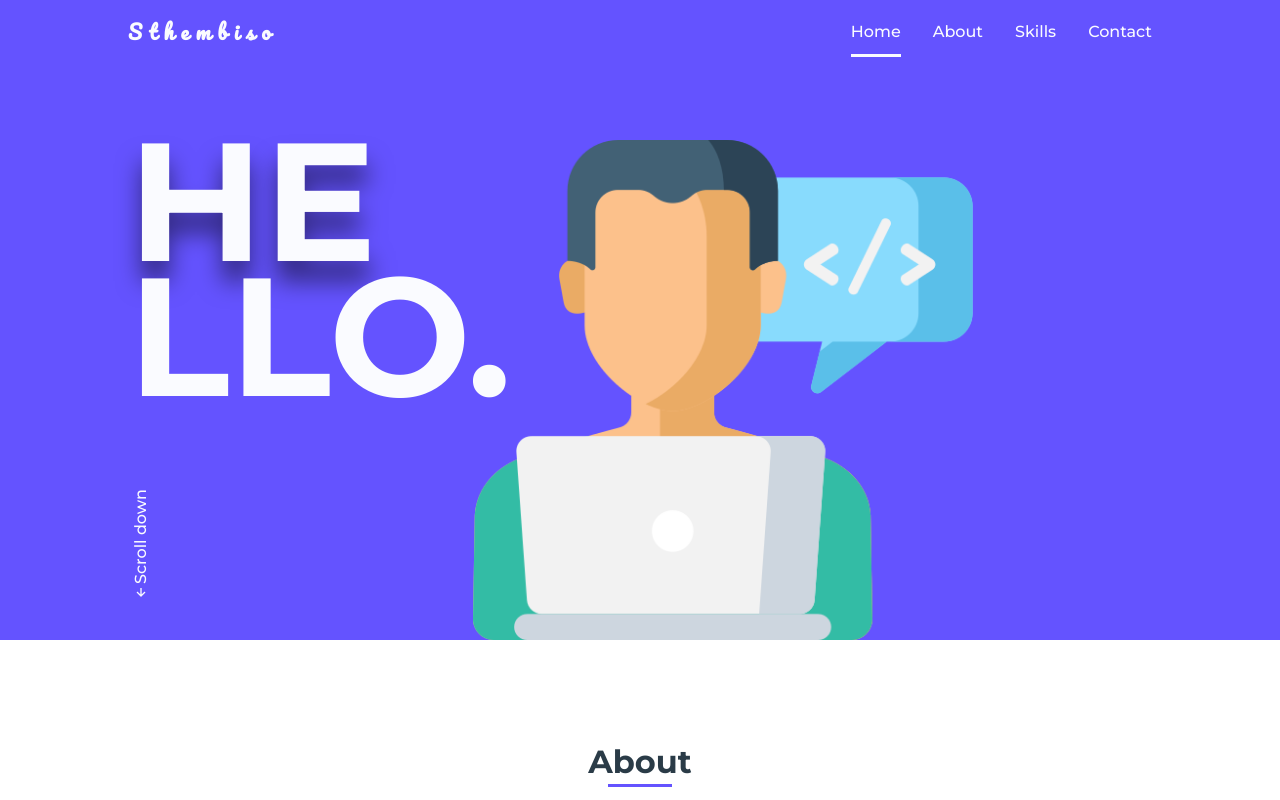
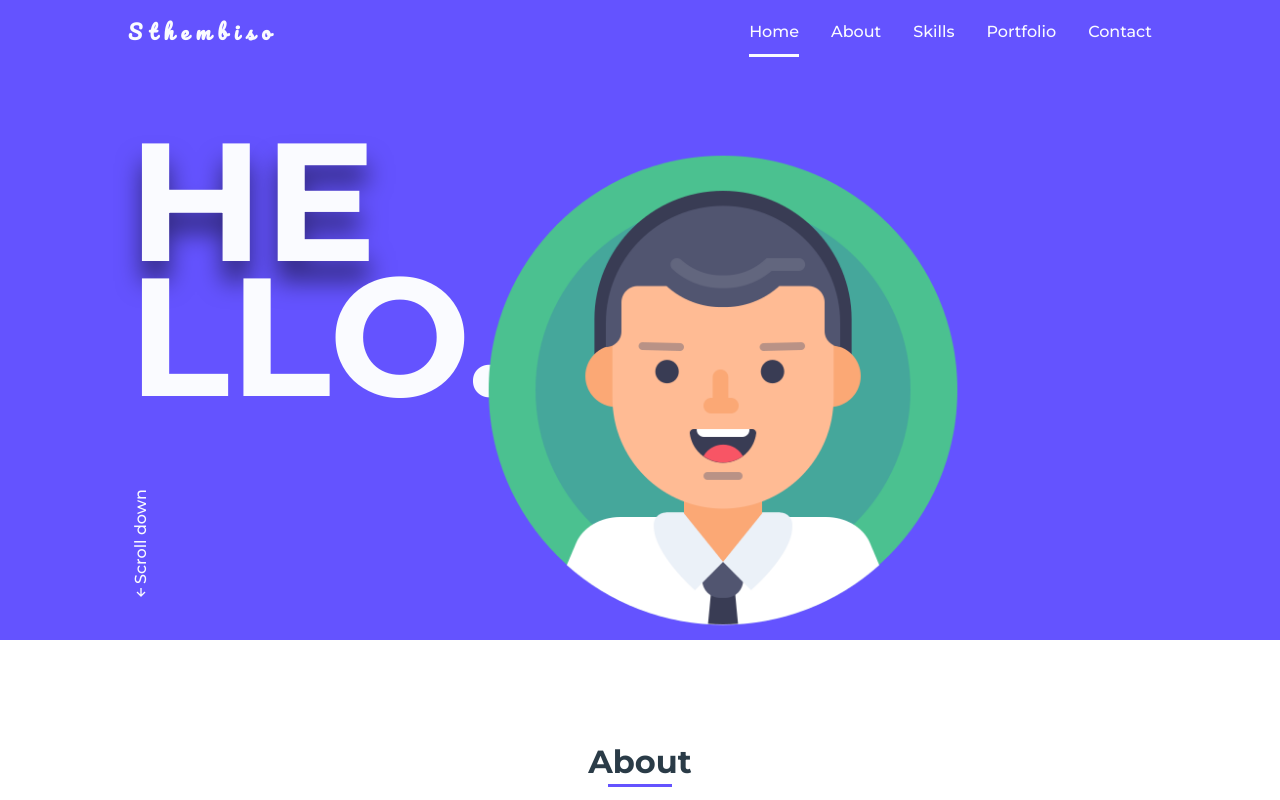
Before and after one commit to Sthesb/My-Portfolio, a plain HTML site: page index.html in a window 1280 px wide. Shown: the top 800 px of the page. Drawn offline with nearby package versions, Linux system fonts and the light colour scheme.

Commit message:
Change here pic and navigation bar

```diff
--- a/index.html
+++ b/index.html
@@ -25,7 +25,7 @@
                         <li class="nav__item"><a href="#home" class="nav__link active">Home</a></li>
                         <li class="nav__item"><a href="#about" class="nav__link">About</a></li>
                         <li class="nav__item"><a href="#skills" class="nav__link">Skills</a></li>
-                        <!-- <li class="nav__item"><a href="#portfolio" class="nav__link">Portfolio</a></li> -->
+                        <li class="nav__item"><a href="#portfolio" class="nav__link">Portfolio</a></li>
                         <li class="nav__item"><a href="#contact" class="nav__link">Contact</a></li>
                     </ul>
                 </div>
@@ -46,7 +46,7 @@
                         <a href="#about" class="home__scroll-link"><i class='bx bx-up-arrow-alt' ></i>Scroll down</a>
                     </div>
 
-                    <img src="assets/img/web-development.png" alt="" class="home__img">
+                    <img src="assets/img/hero-pic.png" alt="" class="home__img">
                 </div>
             </section>
 
```
